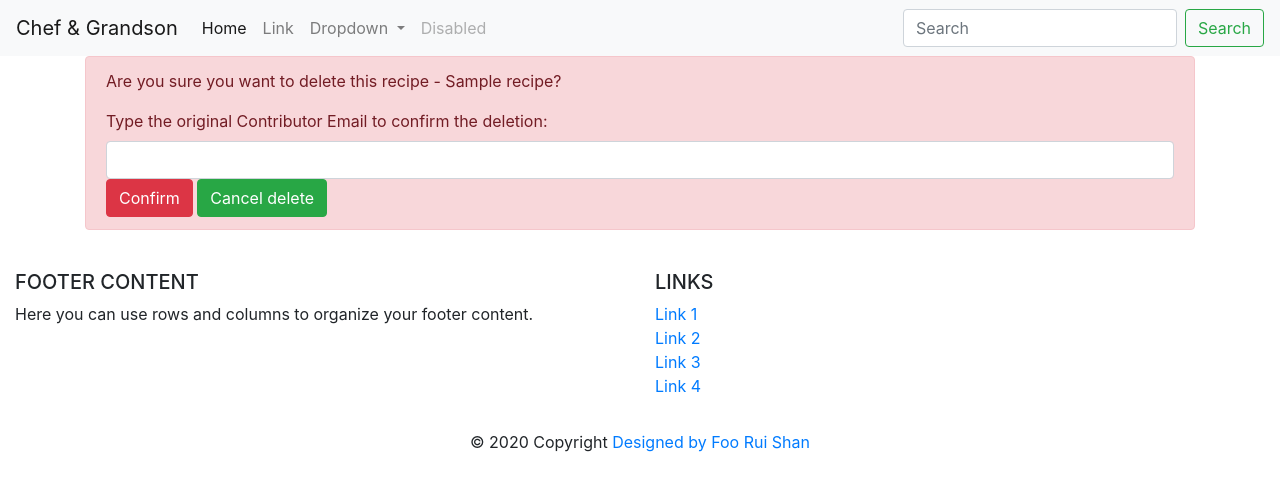
After one commit to Code-Institute-Submissions/Minirazs-project3_inspirationalrecipebook, a Flask app: template templates/show_confirm_delete.template.html in a window 1280 px wide. The commit adds this page. Shown: the top 491 px of the page. Run offline with Flask 2, Linux system fonts and the light colour scheme; the template is opened without the code that fills it: most values are stand-ins (such as "Sample title", 1, 10 or a date in 2020); some libraries are stand-ins or nearby versions.

Commit message:
added edit and delete buttons

```diff
--- a/app.py
+++ b/app.py
@@ -35,6 +35,7 @@ def home():
 @app.route('/recipes')
 def show_recipes():
     all_recipes = db.recipes.find()
+    print(all_recipes)
     return render_template('all_recipes.template.html', all_recipes=all_recipes)
 
 # route to create recipe
@@ -57,6 +58,7 @@ def process_create_recipes():
     cuisine = request.form.getlist('cuisine')
     meal_type = request.form.get('meal_type')
     media = request.form.get('media')
+    image= request.form.get('image')
     contributor = request.form.get('contributor')
     email = request.form.get('email')
 
@@ -89,6 +91,7 @@ def process_create_recipes():
         'cuisine': cuisine,
         'meal_type': meal_type,
         'media': media,
+        'image': image,
         'contributor': contributor,
         'email': email
     }
@@ -99,8 +102,6 @@ def process_create_recipes():
     return redirect(url_for('show_recipe', recipe_id=result.inserted_id))
 
 # viewing 1 recipe
-
-
 @ app.route('/recipes/view/<recipe_id>')
 def show_recipe(recipe_id):
     recipe = db.recipes.find_one({
@@ -127,6 +128,7 @@ def process_edit_recipes(recipe_id):
     cuisine = request.form.getlist('cuisine')
     meal_type = request.form.get('meal_type')
     media = request.form.get('media')
+    image = request.form.get('image')
     contributor = request.form.get('contributor')
     email = request.form.get('email')
 
@@ -158,6 +160,7 @@ def process_edit_recipes(recipe_id):
             'cuisine': cuisine,
             'meal_type': meal_type,
             'media': media,
+            'image': image,
             'contributor': contributor,
             'email': email
         }
@@ -202,8 +205,33 @@ def process_search_form():
                            all_recipes=results,
                            name=name)
 
+@app.route('/recipes/delete/<recipe_id>')
+def show_confirm_delete(recipe_id):
+    # should use find_one, expecting one result
+    recipe_to_delete = db.recipes.find_one({
+        '_id': ObjectId(recipe_id)
+    })
+    return render_template('show_confirm_delete.template.html',
+                           recipe=recipe_to_delete)
 
+@app.route('/recipes/delete/<recipe_id>', methods=["POST"])
+def confirm_delete(recipe_id):
+    email = request.form.get('email')
 
+    recipe_to_delete = db.recipes.find_one({
+        '_id': ObjectId(recipe_id)
+    })
+
+    print(recipe_to_delete)
+
+    if email == recipe_to_delete.email:
+        db.recipes.remove({
+            "_id": ObjectId(recipe_id)
+        })
+    else:
+        flash("You have typed the incorrect contributor email! Recipe cannot be deleted", "error")
+
+    return redirect(url_for('show_recipes'))
 
 # "magic code" -- boilerplate
 # if __name__ == '__main__':
--- a/css/style.css
+++ b/css/style.css
@@ -6,3 +6,17 @@
     width: 33px;
 
 }
+
+
+#all_recipes {
+    margin: auto;
+    display: flex;
+    flex-wrap: wrap;
+    justify-content: center;
+
+}
+
+.card {
+    margin: 20px;
+    font-family: sans-serif;
+}
--- a/templates/one_recipe.template.html
+++ b/templates/one_recipe.template.html
@@ -13,6 +13,9 @@
     <p><span class='index'>{{loop.index}}</span>. {{direction}}</p>
     {% endfor %}
 
+    <a href="{{ url_for('edit_recipe', recipe_id=recipe._id ) }}" class="btn btn-success">Edit</a>
+
+    <a href="{{ url_for('show_confirm_delete', recipe_id=recipe._id)}}" class="btn btn-danger">Delete</a>
 
 
 {%endblock%}
--- /dev/null
+++ b/templates/show_confirm_delete.template.html
@@ -0,0 +1,19 @@
+{% extends 'base.template.html' %}
+
+{%block content%}
+<div>
+	<form method="POST">
+		<div class="alert alert-danger">
+			<p>Are you sure you want to delete this recipe - {{recipe.name}}?</p>
+            <div>
+                <label class="form-label">Type the original Contributor Email to confirm the deletion:</label>
+                <input type="text" class="form-control" name="email"/>
+
+                <input type="submit" value="Confirm" class="btn btn-danger"/>
+
+                <a href="{{url_for('show_recipes') }}" class="btn btn-success">Cancel delete</a>
+            </div>
+		</div>
+	</form>
+</div>
+{%endblock%}
```
Also changed, not shown: templates/create_recipe.template.html (+9 -2 lines), templates/edit_recipe.template.html (+10 -2 lines), templates/recipe_listings.template.html (+11 -47 lines).
